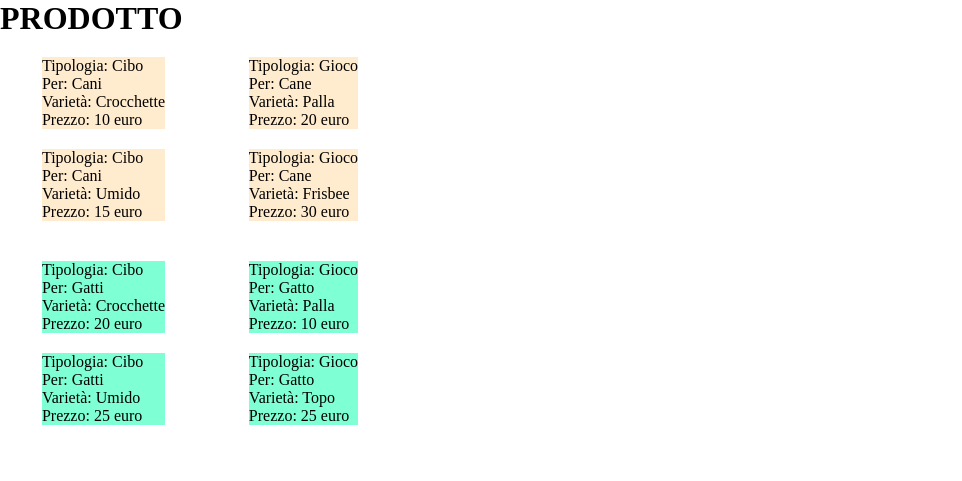
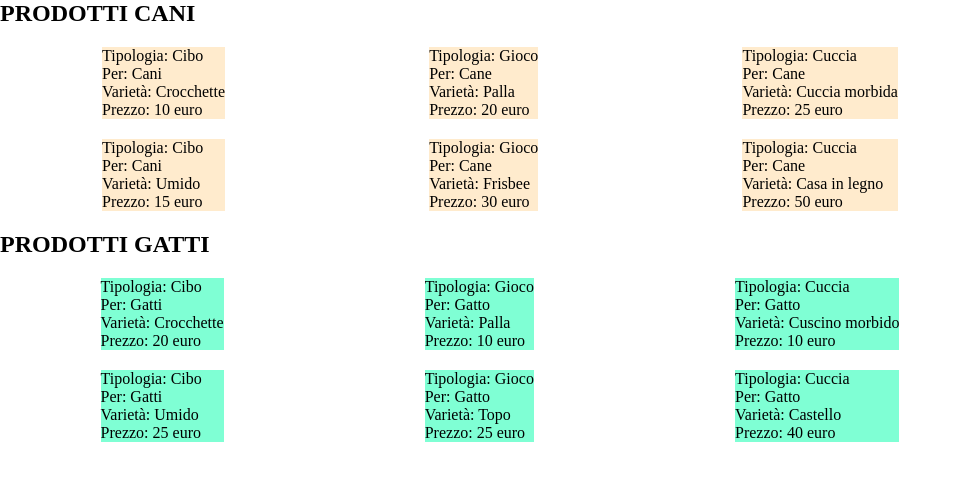
Before and after one commit to FrancescoCataletto/php-oop-2, a PHP site: page / in a window 1280 px wide. Shown: the top 481 px of the page, without its empty margins (0-962 px from the left). Run offline with PHP 8.4, Linux system fonts and the light colour scheme.

Commit message:
added cucce product

```diff
--- /dev/null
+++ b/class/cucce.php
@@ -0,0 +1,39 @@
+<?php
+
+require_once __DIR__ . "/product.php";
+
+class Cuccia extends Product{
+    private $cucciaType;
+    private $cucciaPrice;
+
+    public function __construct($_type, $_forWhichAnimal, $_cucciaType, $_cucciaPrice){
+
+       parent::__construct($_type, $_forWhichAnimal);
+
+        $this->cucciaType = $_cucciaType;
+        $this->cucciaPrice = $_cucciaPrice;
+    }
+
+    // SETTER
+    public function setcucciaType($_cucciaType){
+        $this->cucciaType = $_cucciaType;
+    }
+
+    public function setcucciaPrice($_cucciaPrice){
+        $this->cucciaPrice = $_cucciaPrice;
+    }
+    // GETTER
+    public function getcucciaType(){
+        return $this->cucciaType;
+    }
+
+    public function getcucciaPrice(){
+        return $this->cucciaPrice;
+    }
+}
+
+$cucciaCane = new Cuccia("Cuccia", "Cane", "Cuccia morbida", "25 euro");
+$casaCane = new Cuccia("Cuccia", "Cane", "Casa in legno", "50 euro");
+$cucciaGatto = new Cuccia("Cuccia", "Gatto", "Cuscino morbido", "10 euro");
+$casaGatto = new Cuccia("Cuccia", "Gatto", "Castello", "40 euro");
+?>
--- a/index.php
+++ b/index.php
@@ -2,6 +2,7 @@
 
 require_once __DIR__ . "/class/cibo.php";
 require_once __DIR__ . "/class/giochi.php";
+require_once __DIR__ . "/class/cucce.php";
 
 ?>
 
@@ -15,7 +16,7 @@ require_once __DIR__ . "/class/giochi.php";
     <title>php-oop-2</title>
 </head>
 <body>
-    <h1>PRODOTTO</h1>
+    <h2>PRODOTTI CANI</h2>
     <div class="animal-box">
         <div>
             <div class="prodotto cane">
@@ -45,8 +46,22 @@ require_once __DIR__ . "/class/giochi.php";
                 <p>Prezzo: <?php echo $frisbeeCane->gettoyPrice()?></p>
             </div>
         </div>
+        <div>
+            <div class="prodotto cane">
+                <p>Tipologia: <?php echo $cucciaCane->getType()?></p>
+                <p>Per: <?php echo $cucciaCane->getAnimal()?></p>
+                <p>Varietà: <?php echo $cucciaCane->getcucciaType()?></p>
+                <p>Prezzo: <?php echo $cucciaCane->getcucciaPrice()?></p>
+            </div>
+            <div class="prodotto cane">
+                <p>Tipologia: <?php echo $casaCane->getType()?></p>
+                <p>Per: <?php echo $casaCane->getAnimal()?></p>
+                <p>Varietà: <?php echo $casaCane->getcucciaType()?></p>
+                <p>Prezzo: <?php echo $casaCane->getcucciaPrice()?></p>
+            </div>
+        </div>
     </div>
-
+    <h2>PRODOTTI GATTI</h2>
     <div class="animal-box">
         <div>
             <div class="prodotto gatto">
@@ -76,6 +91,20 @@ require_once __DIR__ . "/class/giochi.php";
                 <p>Prezzo: <?php echo $topoGatto->gettoyPrice()?></p>
             </div>
         </div>
+        <div>
+            <div class="prodotto gatto">
+                <p>Tipologia: <?php echo $cucciaGatto->getType()?></p>
+                <p>Per: <?php echo $cucciaGatto->getAnimal()?></p>
+                <p>Varietà: <?php echo $cucciaGatto->getcucciaType()?></p>
+                <p>Prezzo: <?php echo $cucciaGatto->getcucciaPrice()?></p>
+            </div>
+            <div class="prodotto gatto">
+                <p>Tipologia: <?php echo $casaGatto->getType()?></p>
+                <p>Per: <?php echo $casaGatto->getAnimal()?></p>
+                <p>Varietà: <?php echo $casaGatto->getcucciaType()?></p>
+                <p>Prezzo: <?php echo $casaGatto->getcucciaPrice()?></p>
+            </div>
+        </div>
     </div>
 
 </body>
--- a/style.css
+++ b/style.css
@@ -6,7 +6,7 @@
 
 .animal-box{
     display: flex;
-    width: 400px;
+    width: 1000px;
     justify-content: space-around;
 }
 
```
